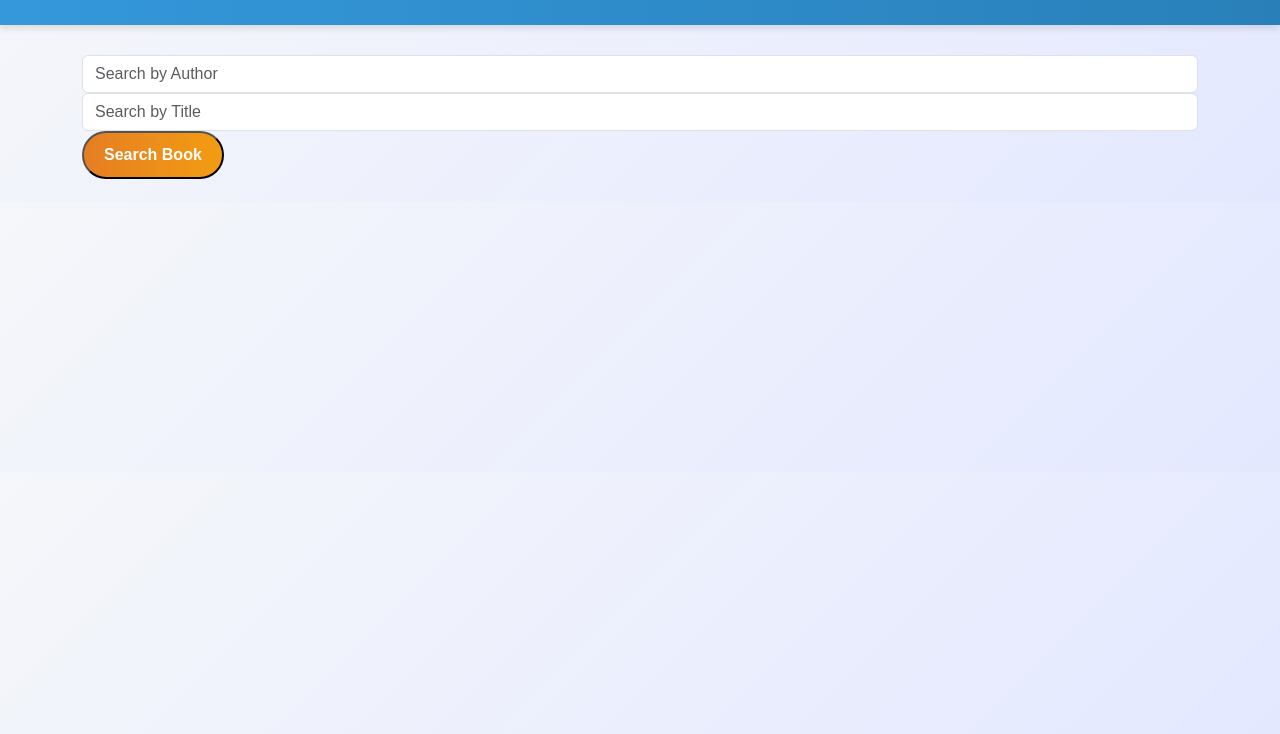
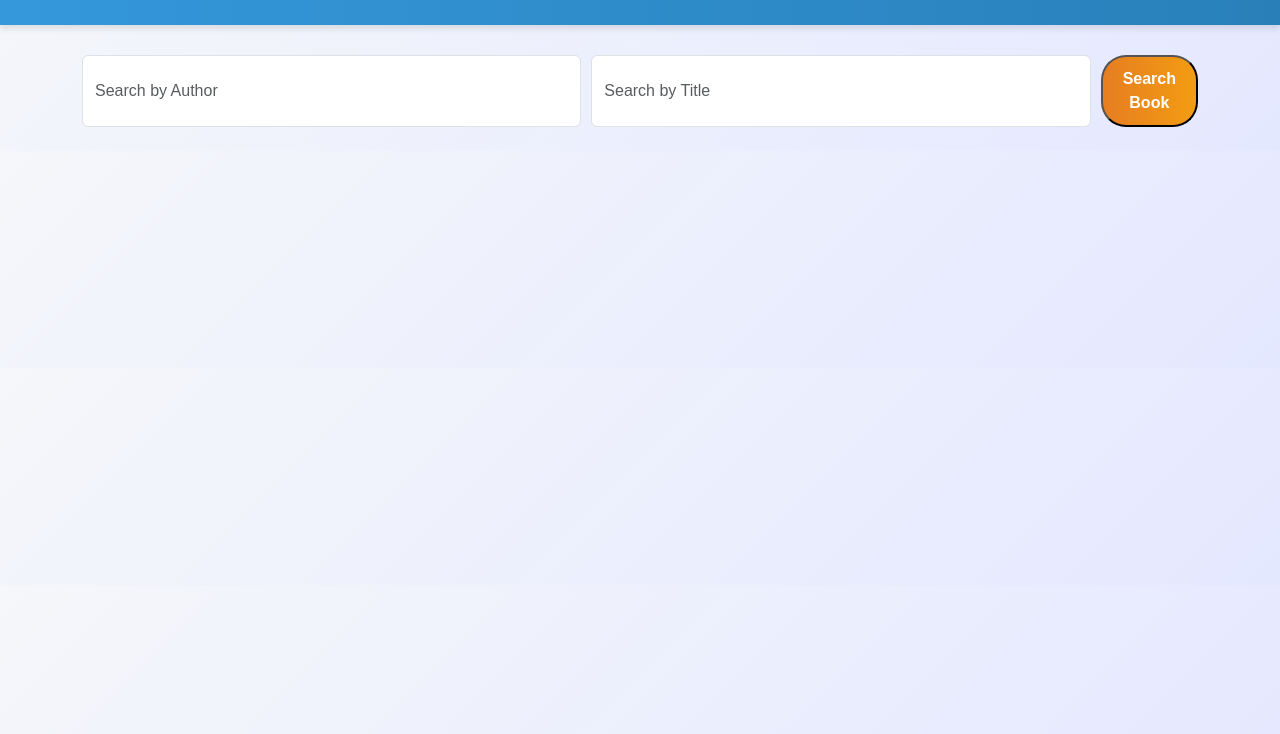
Before and after one commit to Husna-svg/LitLink, a website: page book-listing.html in a window 1280 px wide. Shown: the part 66-800 px from the top of the page. Drawn offline with nearby package versions, Linux system fonts and the light colour scheme.

Commit message:
Update book-listing.html

```diff
--- a/book-listing.html
+++ b/book-listing.html
@@ -21,6 +21,11 @@
         }
         h1 { font-size: 36px; font-weight: 700; }
         .container { margin-top: 30px; }
+        .filters {
+            display: flex;
+            gap: 10px;
+            margin-bottom: 20px;
+        }
         .book-card {
             background-color: #fff;
             box-shadow: 0 4px 10px rgba(0, 0, 0, 0.15);
@@ -67,7 +72,7 @@
             const title = document.getElementById("filterTitle").value;
 
             try {
-                const response = await fetch(`http://localhost:5001/books?author=${author}&title=${title}`);
+                const response = await fetch(`http://localhost:5001/api/books?author=${author}&title=${title}`);
                 const books = await response.json();
                 displayBooks(books);
             } catch (error) {
```
